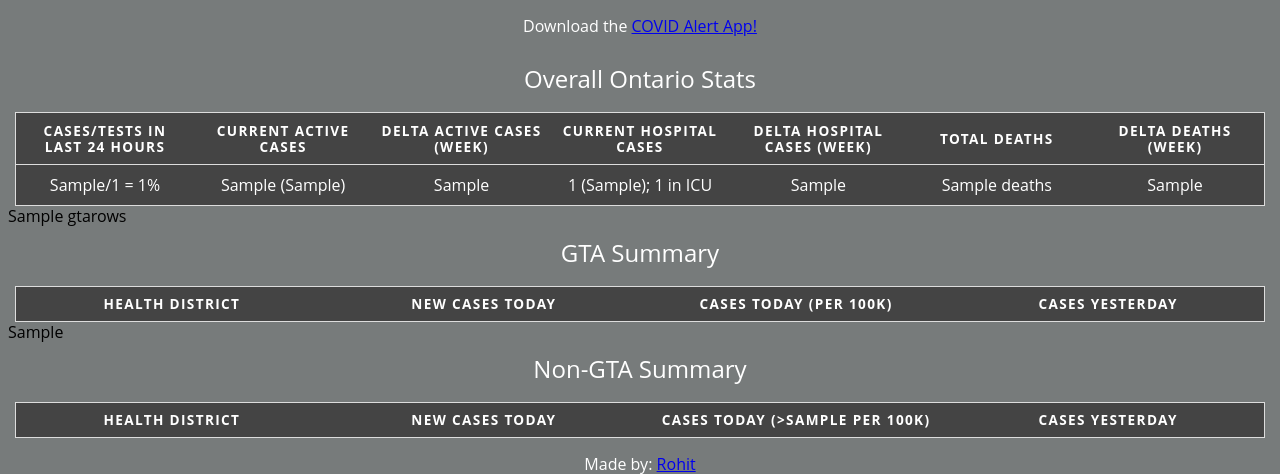
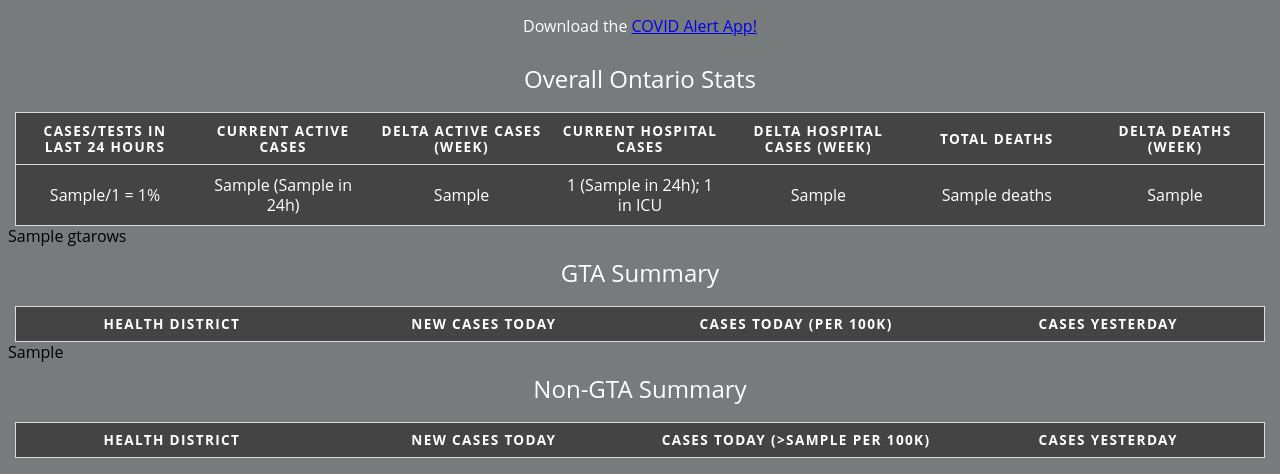
Before and after one commit to r-thakur/covid19, a Flask app: template src/templates/index.html in a window 1280 px wide. Shown: the top 474 px of the page. Run offline with Flask 2, Linux system fonts and the light colour scheme; the template is opened without the code that fills it: most values are stand-ins (such as "Sample title", 1, 10 or a date in 2020); lists and menus that the app fills with data are empty; parts of the project's set-up code (start-up, migrations or seed data) failed here and were passed over.

Commit message:
Update index.html
Changed some wording for the data

```diff
--- a/src/templates/index.html
+++ b/src/templates/index.html
@@ -25,9 +25,9 @@
     <tbody>
         <tr>
         <td data-label="Cases/Tests in last 24 hours">{{NewCases}}/{{TotalTests}} = {{PercentPositive}}%</td>
-        <td data-label="Current Active Cases">{{ActiveCases}} ({{DeltaActiveCases}})</td>
+        <td data-label="Current Active Cases">{{ActiveCases}} ({{DeltaActiveCases}} in 24h)</td>
         <td data-label="Delta Active Cases (Week)">{{DeltaWeekActiveCases}}</td>
-        <td data-label="Current Hospital Cases">{{TotalHospitalizations}} ({{DeltaHospitalizations}}); {{TotalICUCases}} in ICU</td>
+        <td data-label="Current Hospital Cases">{{TotalHospitalizations}} ({{DeltaHospitalizations}} in 24h); {{TotalICUCases}} in ICU</td>
         <td data-label="Delta Hospital Cases (Week)">{{DeltaWeekHospitalizations}}</td>
         <td data-label="Total Deaths">{{Deaths}}</td>
         <td data-label="Delta Deaths (Week)">{{DeltaWeekDeaths}}</td>
```
